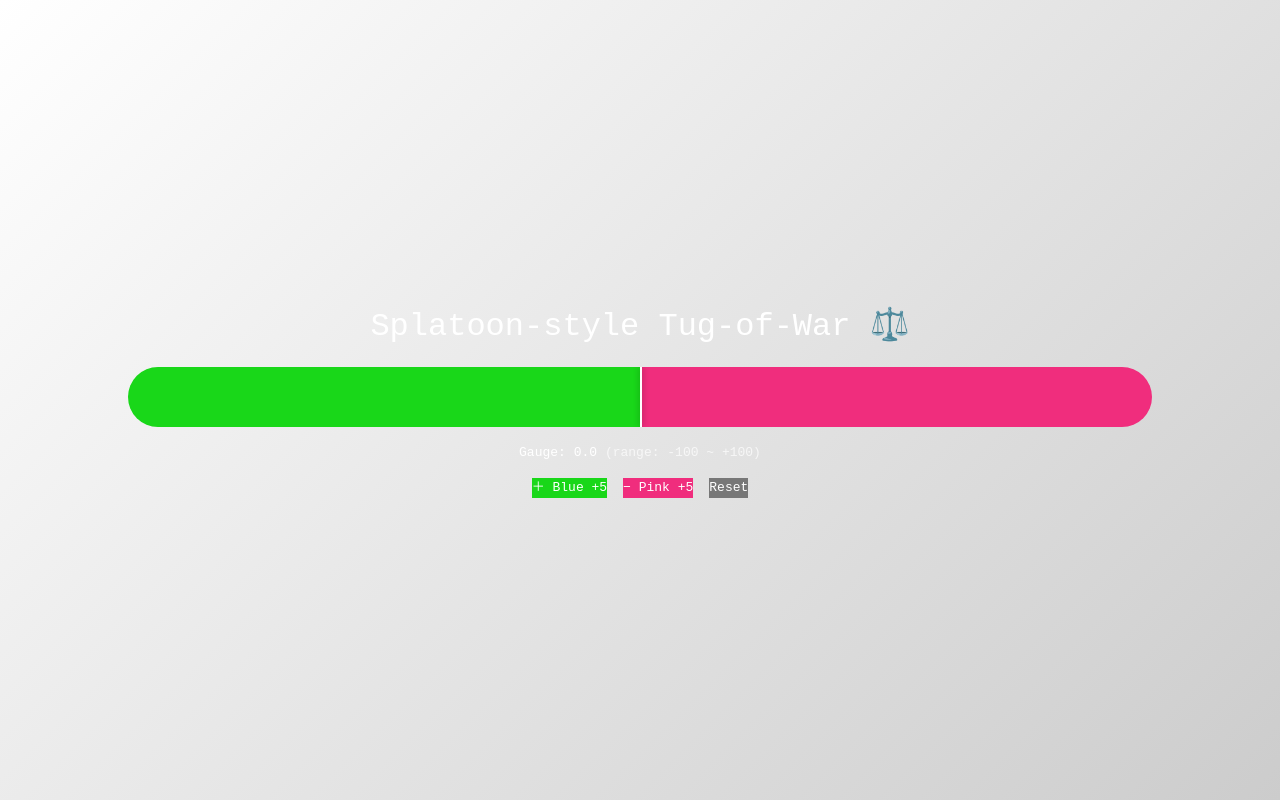
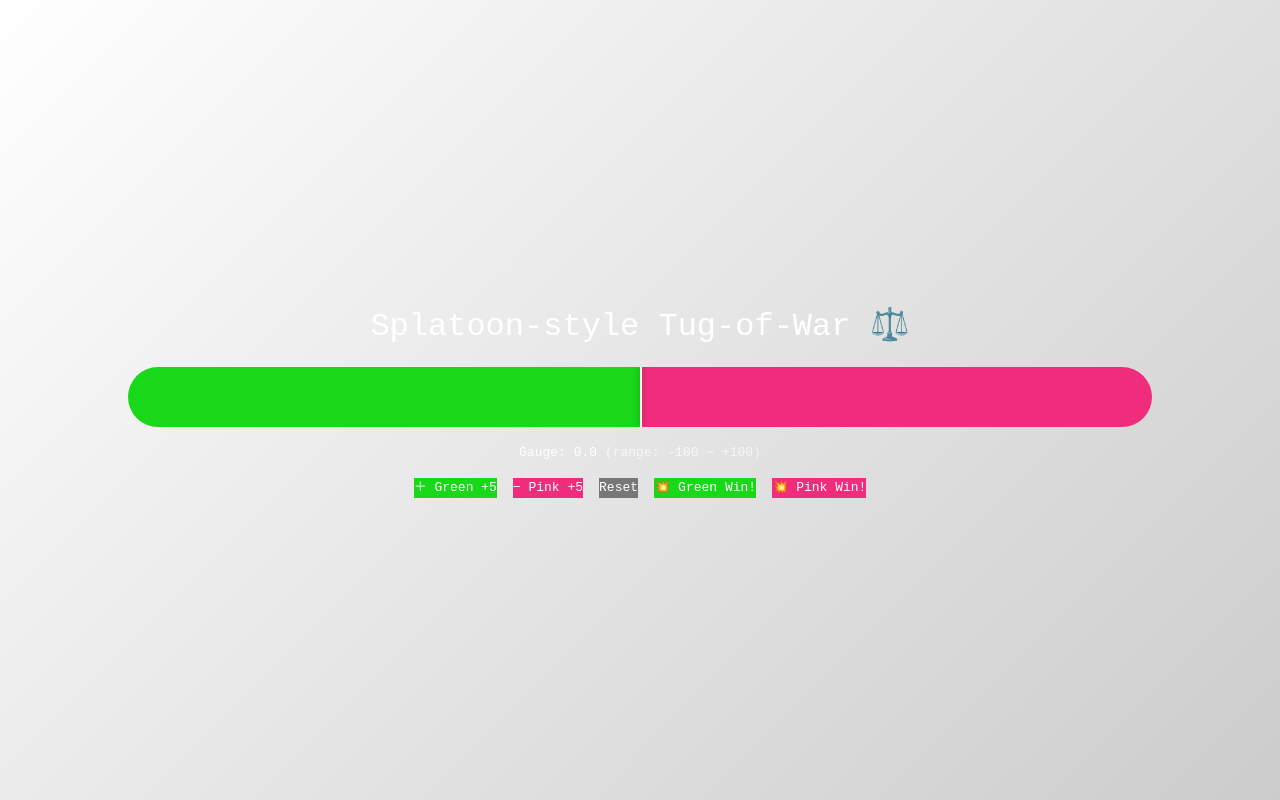
Before and after one commit to eirakusoya-std/gachihoko, a Next.js app in the folder gachihoko/: page / in a window 1280 px wide. Built offline with nearby package versions, Linux system fonts and the light colour scheme.

Commit message:
feat:force win button

```diff
--- a/gachihoko/app/page.tsx
+++ b/gachihoko/app/page.tsx
@@ -9,19 +9,19 @@
 };
 
 export default function Page() {
-  const [gauge, setGauge] = useState(0); // -100 ~ 100
+  const [gauge, setGauge] = useState(0);
   const [meshData, setMeshData] = useState<MeshData | null>(null);
   const [lastOccurredAt, setLastOccurredAt] = useState<string | null>(null);
-  const [winner, setWinner] = useState<"blue" | "pink" | null>(null);
+  const [winner, setWinner] = useState<"Green" | "pink" | null>(null);
   const [phase, setPhase] = useState<1 | 2>(1);
-  const [winnerTeam, setWinnerTeam] = useState<"blue" | "pink" | null>(null);
+  const [winnerTeam, setWinnerTeam] = useState<"Green" | "pink" | null>(null);
 
-  // === 波アニメーション ===
   const [wavePathLeft, setWavePathLeft] = useState("");
   const [wavePathRight, setWavePathRight] = useState("");
   const timeRef = useRef(0);
   const animRef = useRef<number | null>(null);
 
+  // === 波アニメーション ===
   useEffect(() => {
     const animate = () => {
       timeRef.current += 0.04;
@@ -40,7 +40,6 @@
         rightPoints.push({ x: xRight, y });
       }
 
-      // 左波
       let dLeft = `M0,0 L${leftPoints[0].x},0 `;
       for (let i = 1; i < leftPoints.length; i++) {
         const p = leftPoints[i];
@@ -49,7 +48,6 @@
       dLeft += "L0,60 Z";
       setWavePathLeft(dLeft);
 
-      // 右波
       let dRight = `M100,0 L${rightPoints[0].x},0 `;
       for (let i = 1; i < rightPoints.length; i++) {
         const p = rightPoints[i];
@@ -69,7 +67,7 @@
     };
   }, []);
 
-  // === MESHデータ取得 ===
+  // === データ取得 ===
   useEffect(() => {
     const interval = setInterval(async () => {
       const res = await fetch("/api/mesh-data", { cache: "no-store" });
@@ -86,7 +84,6 @@
         }
       }
     }, 150);
-
     return () => clearInterval(interval);
   }, [lastOccurredAt]);
 
@@ -98,8 +95,8 @@
           player === 1 ? Math.min(prev + value, 100) : Math.max(prev - value, -100);
 
         if (next >= 50) {
-          setWinner("blue");
-          setWinnerTeam("blue");
+          setWinner("Green");
+          setWinnerTeam("Green");
           setPhase(2);
           return 100;
         } else if (next <= -50) {
@@ -113,14 +110,14 @@
 
       if (phase === 2) {
         if (
-          (winnerTeam === "blue" && player === 1) ||
+          (winnerTeam === "Green" && player === 1) ||
           (winnerTeam === "pink" && player === 2)
         )
           return prev;
 
         const slow = value * 0.2;
         const next =
-          winnerTeam === "blue"
+          winnerTeam === "Green"
             ? Math.max(prev - slow, -100)
             : Math.min(prev + slow, 100);
 
@@ -129,7 +126,6 @@
           setWinner(null);
           setWinnerTeam(null);
         }
-
         return next;
       }
 
@@ -137,7 +133,7 @@
     });
   };
 
-  // === 手動デバッグ ===
+  // === デバッグ操作 ===
   const handleManualAdd = () => updateGauge(1, 5);
   const handleManualSub = () => updateGauge(2, 5);
   const handleReset = () => {
@@ -147,18 +143,58 @@
     setPhase(1);
   };
 
-  // === カラー設定 ===
-  const blueColor = "#19d719";
+  // === 即勝利ボタン ===
+const handleForceGreenWin = () => {
+  setGauge(100);
+  setWinner("Green");
+  setWinnerTeam("Green");
+  setPhase(2);
+};
+
+const handleForcePinkWin = () => {
+  setGauge(-100);
+  setWinner("pink");
+  setWinnerTeam("pink");
+  setPhase(2);
+};
+
+  // === カラー ===
+  const GreenColor = "#19d719";
   const pinkColor = "#f02d7d";
   const centerPercent = (gauge + 100) / 2;
 
-  // === 背景カラー切り替え ===
+  // === 背景色 ===
   const backgroundGradient =
-    winner === "blue"
+    winner === "Green"
       ? `radial-gradient(circle at 50% 50%, rgba(25,215,25,0.6), rgba(0,50,0,0.8))`
       : winner === "pink"
       ? `radial-gradient(circle at 50% 50%, rgba(240,45,125,0.6), rgba(60,0,30,0.8))`
       : `linear-gradient(135deg, #ffffff 0%, #cccccc 100%)`;
+
+  // === 泡の色設定 ===
+  const bubbleColor =
+    winner === "Green"
+      ? "rgba(25, 215, 25, 1.25)"
+      : winner === "pink"
+      ? "rgba(240, 45, 125, 0.25)"
+      : "rgba(180, 180, 180, 0.2)";
+
+  // === 泡を生成 ===
+  const [bubbles, setBubbles] = useState<
+    { id: number; size: number; x: number; delay: number; duration: number }[]
+  >([]);
+
+  useEffect(() => {
+    // クライアント側でのみ生成（SSR安全）
+    const generated = Array.from({ length: 25 }).map((_, i) => ({
+      id: i,
+      size: 60 + Math.random() * 100,       // 泡の大きさ
+      x: Math.random() * 100,               // X位置 (%)
+      delay: Math.random() * 20,            // 出現タイミングをずらす
+      duration: 15 + Math.random() * 20,    // ゆっくり上昇（15〜35秒）
+    }));
+    setBubbles(generated);
+  }, []);
 
   return (
     <motion.main
@@ -166,6 +202,8 @@
       transition={{ duration: 1.2, ease: "easeInOut" }}
       style={{
         height: "100vh",
+        overflow: "hidden",
+        position: "relative",
         color: "#fff",
         fontFamily: "monospace",
         display: "flex",
@@ -175,9 +213,40 @@
         gap: "1rem",
       }}
     >
-      <h1 style={{ fontSize: "2rem" }}>Splatoon-style Tug-of-War ⚖️</h1>
+      {/* === 泡アニメーション層 === */}
+{bubbles.map((b) => (
+  <motion.div
+    key={b.id}
+    initial={{ opacity: 0, y: 300 }}
+    animate={{
+      opacity: [0, 0.8, 0.6, 0],
+      y: [300, -400], // ゆっくり上方向へ
+      x: [b.x + Math.sin(b.id) * 10, b.x + Math.sin(b.id + 2) * 20], // 横にふらふら
+      scale: [1, 1.15, 1], // 少し膨らむ
+    }}
+    transition={{
+      duration: b.duration,
+      repeat: Infinity,
+      delay: b.delay,
+      ease: "easeInOut",
+    }}
+    style={{
+      position: "absolute",
+      bottom: "-100px",
+      left: `${b.x}%`,
+      width: b.size,
+      height: b.size,
+      borderRadius: "50%",
+      background: bubbleColor,
+      filter: "blur(0px)",
+    }}
+  />
+))}
 
-      {/* === ゲージバー === */}
+
+      {/* === UI本体 === */}
+      <h1 style={{ fontSize: "2rem", zIndex: 10 }}>Splatoon-style Tug-of-War ⚖️</h1>
+
       <div
         style={{
           position: "relative",
@@ -185,6 +254,7 @@
           height: "60px",
           borderRadius: "999px",
           overflow: "hidden",
+          zIndex: 10,
         }}
       >
         {/* ピンク側 */}
@@ -229,7 +299,7 @@
             y="0"
             width={`${centerPercent}%`}
             height="60"
-            fill={blueColor}
+            fill={GreenColor}
             clipPath="url(#waveLeft)"
             transition={{
               type: "spring",
@@ -240,7 +310,6 @@
           />
         </svg>
 
-        {/* 中央線 */}
         <motion.div
           animate={{ left: `${centerPercent}%` }}
           transition={{ type: "spring", stiffness: 500, damping: 18 }}
@@ -256,16 +325,14 @@
         />
       </div>
 
-      {/* === ゲージ値 === */}
-      <p>
+      <p style={{ zIndex: 10 }}>
         Gauge: {gauge.toFixed(1)}{" "}
         <span style={{ opacity: 0.7 }}>(range: -100 ~ +100)</span>
       </p>
 
-      {/* === デバッグボタン === */}
-      <div style={{ display: "flex", gap: "1rem" }}>
-        <button onClick={handleManualAdd} style={{ background: blueColor }}>
-          ＋ Blue +5
+      <div style={{ display: "flex", flexWrap: "wrap", gap: "1rem", zIndex: 10, justifyContent: "center" }}>
+        <button onClick={handleManualAdd} style={{ background: GreenColor }}>
+          ＋ Green +5
         </button>
         <button onClick={handleManualSub} style={{ background: pinkColor }}>
           − Pink +5
@@ -273,9 +340,15 @@
         <button onClick={handleReset} style={{ background: "#777" }}>
           Reset
         </button>
+        <button onClick={handleForceGreenWin} style={{ background: GreenColor }}>
+          💥 Green Win!
+        </button>
+        <button onClick={handleForcePinkWin} style={{ background: pinkColor }}>
+          💥 Pink Win!
+        </button>
       </div>
 
-      {/* === 勝敗表示 === */}
+
       {winner && (
         <motion.div
           initial={{ scale: 0, opacity: 0 }}
@@ -285,13 +358,14 @@
             marginTop: "1rem",
             padding: "10px 20px",
             borderRadius: "12px",
-            background: winner === "blue" ? blueColor : pinkColor,
+            background: winner === "Green" ? GreenColor : pinkColor,
             color: "#fff",
             fontWeight: "bold",
             fontSize: "1.5rem",
+            zIndex: 10,
           }}
         >
-          {winner === "blue" ? "BLUE WINS!" : "PINK WINS!"}
+          {winner === "Green" ? "Green WINS!" : "PINK WINS!"}
         </motion.div>
       )}
     </motion.main>
```
